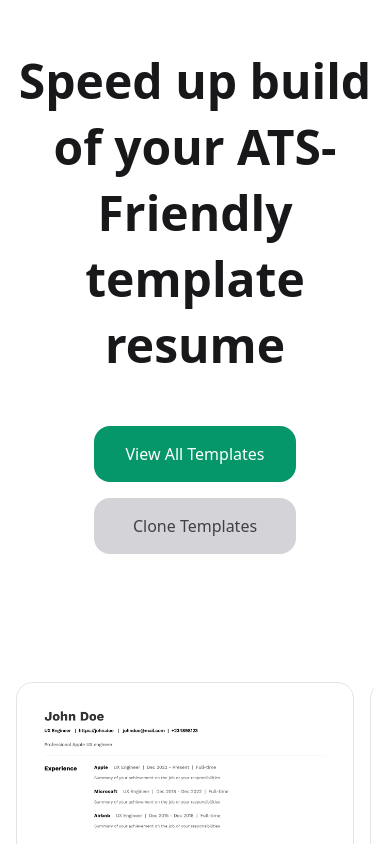
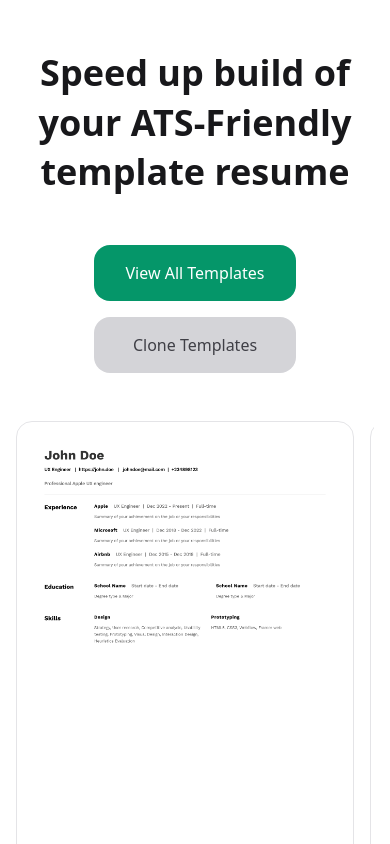
Before and after one commit to unaivan22/clean-resume, a React (Create React App) app: page / in a window 390 px wide. Shown: the top 844 px of the page. Built offline with nearby package versions, Linux system fonts and the light colour scheme.

Commit message:
add style

```diff
--- a/src/page/Home.js
+++ b/src/page/Home.js
@@ -8,8 +8,8 @@ export default function Home() {
     <div className='bg-white'>
       <div className="grid place-items-center bg-white 2xl:pt-32 xl:pt-32 md:pt-32 sm:pt-12 xs:pt-12">
         <div className='text-white grid grid-cols-1 text-center sm:px-4 xs:px-4'>
-          <h1 className='font-bold xl:text-6xl lg:text-6xl md:text-6xl sm:text-5xl xs:text-5xl mx-auto leading-snug text-zinc-900'>Speed up build of your <br className='2xl:block xl:block md:block sm:hidden xs:hidden' /> ATS-Friendly template resume</h1>
-          <div className='grid xl:grid-cols-2 lg:grid-cols-2 md:grid-cols-2 sm:grid-cols-1 xs:grid-cols-1 gap-x-4 gap-y-4  text-center mx-auto mt-12 mb-32'>
+          <h1 className='font-bold xl:text-6xl lg:text-6xl md:text-6xl sm:text-4xl xs:text-4xl mx-auto leading-snug text-zinc-900'>Speed up build of your <br className='2xl:block xl:block md:block sm:hidden xs:hidden' /> ATS-Friendly template resume</h1>
+          <div className='grid xl:grid-cols-2 lg:grid-cols-2 md:grid-cols-2 sm:grid-cols-1 xs:grid-cols-1 gap-x-4 gap-y-4  text-center mx-auto mt-12 xl:mb-32 lg:mb-32 md:mb-32 sm:mb-12 xs:mb-12'>
             <a href='/templates' className='bg-emerald-600 px-8 py-4 rounded-2xl font-base hover:bg-emerald-900'>View All Templates</a>
             <a href='https://github.com/unaivan22/clean-resume' className='bg-zinc-300 text-zinc-700 px-8 py-4 rounded-2xl font-base hover:bg-zinc-900 hover:text-white'>Clone Templates</a>
           </div>
```
